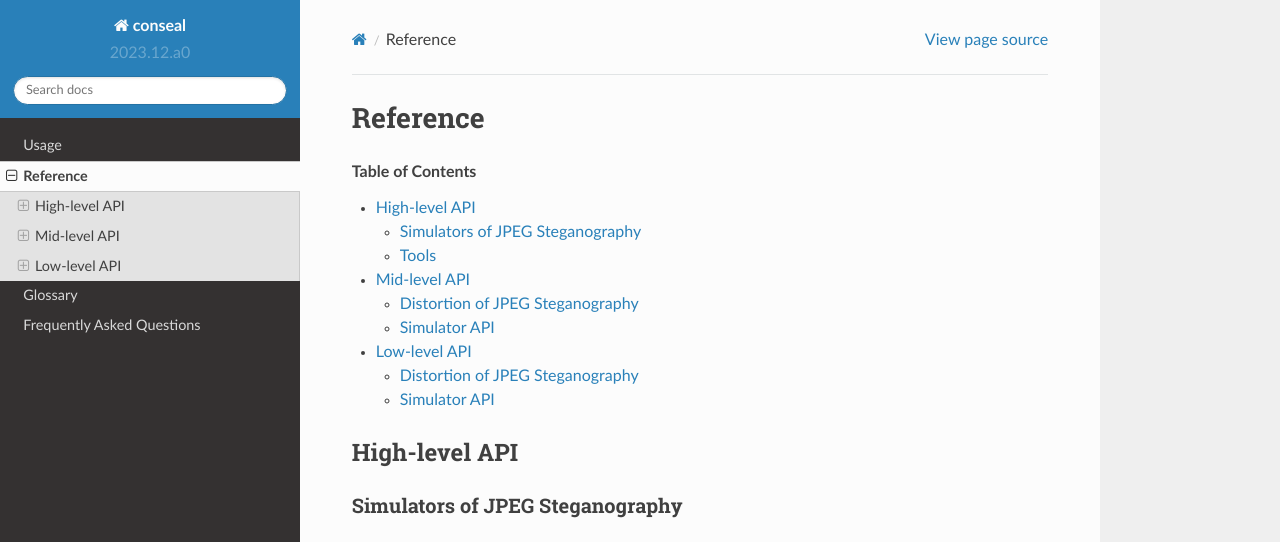
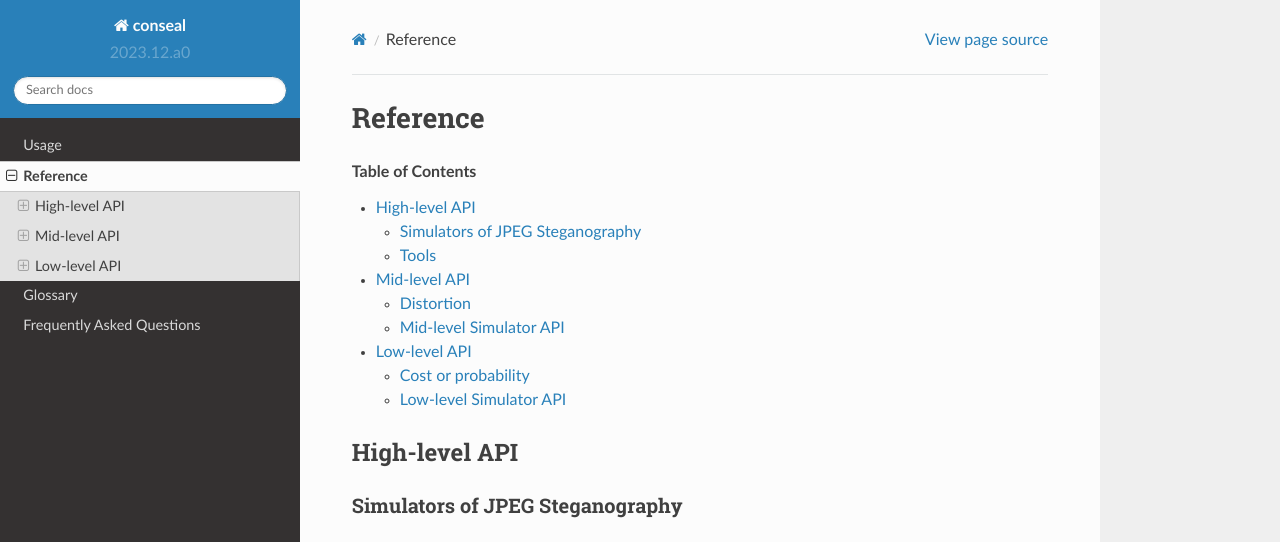
Before and after one commit to uibk-uncover/conseal, a Sphinx documentation site: the page built from docs/reference.rst, in a window 1280 px wide and 1400 px high. Shown: the top 542 px of the window. Built offline with Sphinx 7.4.7 and the Read the Docs theme 2.0.0, drawn with Linux system fonts in a browser that asks for light colours; some of the changed text lies outside the part shown; grey boxes are pictures that could not be loaded.

```diff
--- a/docs/reference.rst
+++ b/docs/reference.rst
@@ -29,23 +29,23 @@
 Mid-level API
 -------------
 
-Distortion of JPEG Steganography
-""""""""""""""""""""""""""""""""
+Distortion
+""""""""""
 
 .. autofunction:: conseal.juniward.compute_distortion
 
 .. autofunction:: conseal.uerd.compute_distortion
 
-Simulator API
-"""""""""""""
+Mid-level Simulator API
+"""""""""""""""""""""""
 
 .. autofunction:: conseal.simulate.ternary
 
 Low-level API
 -------------
 
-Distortion of JPEG Steganography
-""""""""""""""""""""""""""""""""
+Cost or probability
+"""""""""""""""""""
 
 .. autofunction:: conseal.juniward.compute_cost
 
@@ -53,8 +53,8 @@
 
 .. autofunction:: conseal.nsF5.probability
 
-Simulator API
-"""""""""""""
+Low-level Simulator API
+"""""""""""""""""""""""
 
 .. autofunction:: conseal.simulate._ternary.probability
 
```
Also changed, not shown: .readthedocs.yaml.
